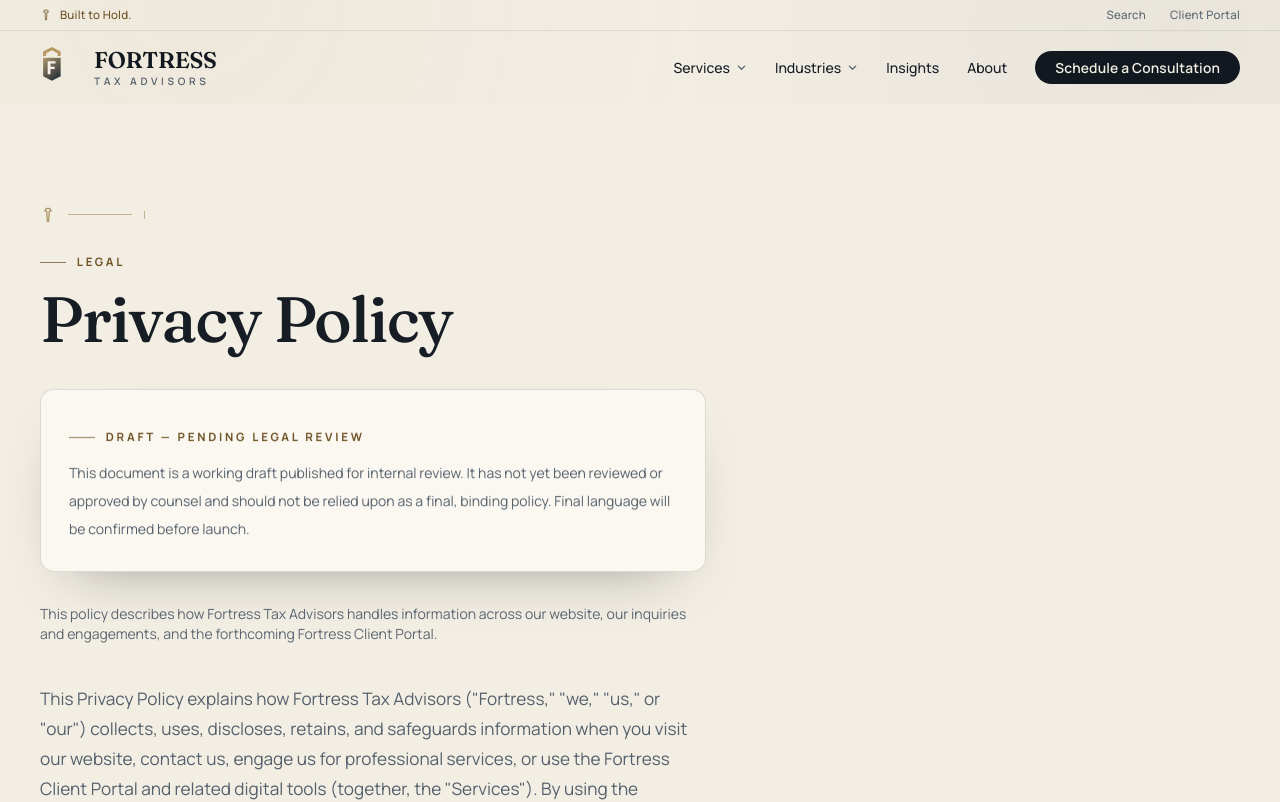
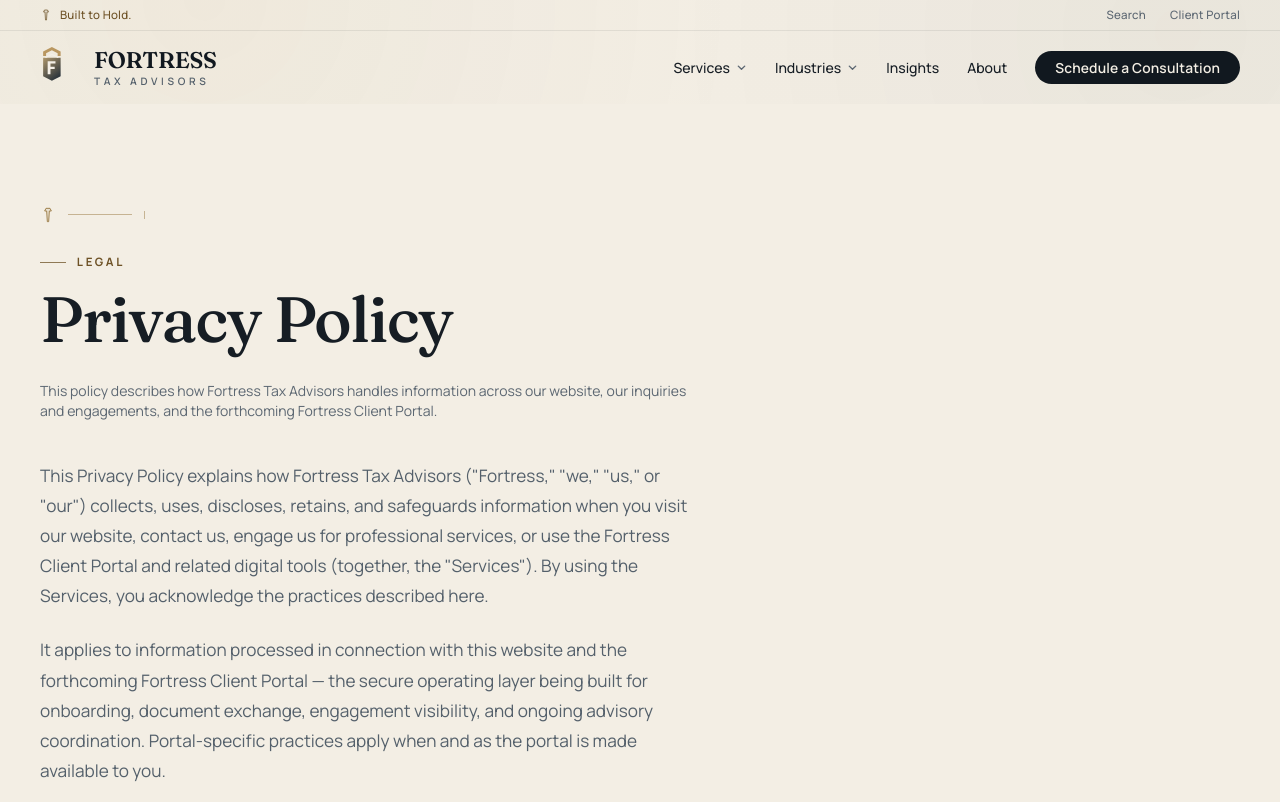
Before and after one commit to fortresstaxadvisors/websitefrontend, a Next.js app: page /privacy in a window 1280 px wide. Shown: the top 802 px of the page. Built offline with nearby package versions, Linux system fonts and the light colour scheme.

Commit message:
Remove legal draft review notices

```diff
--- a/src/app/privacy/page.tsx
+++ b/src/app/privacy/page.tsx
@@ -1,31 +1,28 @@
 import type { Metadata } from "next";
-import { Section, SectionHeader, Eyebrow } from "@/components/ui";
+import { Section, SectionHeader } from "@/components/ui";
 import { Prose } from "@/components/prose";
-import { Reveal } from "@/components/reveal";
 
 /*
-  Privacy Policy — Wave-0 legal/prose styling. This is a DRAFT pending legal
-  review (visible notice below + a real HTML comment in the markup).
+  Privacy Policy — Wave-0 legal/prose styling.
 
   Scope note: this version is written to also cover the forthcoming Fortress
   Client Portal (account creation, onboarding, secure document upload and
   exchange, viewing of tax information, and advisory coordination). The portal
   is a FUTURE product — provisions about it are framed as applying "when and as
   the portal is made available" / "if you are granted access," so nothing here
-  claims a live, functioning portal today. Drafted defensively for maximum
-  protection of the firm; final language must be confirmed by counsel.
+  claims a live, functioning portal today.
 */
 
 export const metadata: Metadata = {
   title: "Privacy Policy",
   description:
-    "How Fortress Tax Advisors collects, uses, shares, and safeguards personal, financial, and tax information across our website and the forthcoming Fortress Client Portal. Draft pending legal review.",
+    "How Fortress Tax Advisors collects, uses, shares, and safeguards personal, financial, and tax information across our website and the forthcoming Fortress Client Portal.",
   alternates: { canonical: "/privacy" },
-  // Drafts should not yet be surfaced in search results.
+  // Keep legal pages out of search until final publishing inputs are confirmed.
   robots: { index: false, follow: true },
 };
 
-// The draft body. Rendered via <Prose> so it inherits the editorial body
+// The policy body. Rendered via <Prose> so it inherits the editorial body
 // treatment (measured column, tabular figures, section headings).
 const PRIVACY_BODY = `This Privacy Policy explains how Fortress Tax Advisors ("Fortress," "we," "us," or "our") collects, uses, discloses, retains, and safeguards information when you visit our website, contact us, engage us for professional services, or use the Fortress Client Portal and related digital tools (together, the "Services"). By using the Services, you acknowledge the practices described here.
 
@@ -95,17 +92,6 @@
 export default function PrivacyPage() {
   return (
     <>
-      {/* DRAFT — PENDING LEGAL REVIEW. Do not treat as a final, binding policy. */}
-      {/* Also emit a real HTML comment into the served markup (the JSX comment
-          above is stripped by React and never reaches the page source). */}
-      <div
-        hidden
-        aria-hidden="true"
-        dangerouslySetInnerHTML={{
-          __html:
-            "<!-- DRAFT — PENDING LEGAL REVIEW: Privacy Policy. Not reviewed by counsel; not final or binding. -->",
-        }}
-      />
       <Section tone="paper" as="div">
         <div className="measure">
           <SectionHeader
@@ -114,10 +100,6 @@
             title="Privacy Policy"
             opener
           />
-
-          <Reveal kind="rise">
-            <DraftNotice />
-          </Reveal>
 
           <p className="mt-8 text-sm text-[var(--faint)]">
             This policy describes how Fortress Tax Advisors handles information
@@ -140,23 +122,3 @@
     </>
   );
 }
-
-/** The prominent "draft pending legal review" notice shared by legal pages. */
-function DraftNotice() {
-  return (
-    <div
-      role="note"
-      className="panel mt-10 border-l-2 border-[var(--accent)] p-6 md:p-7"
-    >
-      <Eyebrow className="text-[var(--accent-ink)]">
-        Draft — pending legal review
-      </Eyebrow>
-      <p className="mt-3 max-w-2xl text-sm leading-7 text-[var(--muted)]">
-        This document is a working draft published for internal review. It has
-        not yet been reviewed or approved by counsel and should not be relied
-        upon as a final, binding policy. Final language will be confirmed before
-        launch.
-      </p>
-    </div>
-  );
-}
--- a/src/app/sitemap.ts
+++ b/src/app/sitemap.ts
@@ -72,6 +72,6 @@
     entry("/client-portal", 0.6, "monthly"),
     entry("/newsroom", 0.6, "monthly"),
     // Legal pages (/privacy, /terms) are omitted while they carry `noindex`
-    // as drafts pending legal review.
+    // pending final publishing inputs.
   ];
 }
--- a/src/app/terms/page.tsx
+++ b/src/app/terms/page.tsx
@@ -1,35 +1,33 @@
 import type { Metadata } from "next";
-import { Section, SectionHeader, Eyebrow } from "@/components/ui";
+import { Section, SectionHeader } from "@/components/ui";
 import { Prose } from "@/components/prose";
-import { Reveal } from "@/components/reveal";
 
 /*
-  Terms of Use — Wave-0 legal/prose styling. DRAFT pending legal review
-  (visible notice + a real HTML comment in the markup).
+  Terms of Use — Wave-0 legal/prose styling.
 
   Scope note: written to also govern the forthcoming Fortress Client Portal
   (account registration, onboarding, secure document upload/exchange, viewing
   of tax information, secure messaging, and advisory coordination). The portal
   is a FUTURE product — portal provisions apply "when and as made available" /
   "if you are granted access," so nothing here represents a live, functioning
-  portal today. Drafted defensively for maximum protection of the firm:
+  portal today. Written defensively for maximum protection of the firm:
   acceptable-use, account/security, electronic-records, disclaimers,
   limitation of liability, indemnification, suspension, and governing law.
   Truthful: Fortress is a licensed CPA firm, not a law firm; the professional
   relationship is governed by a signed engagement letter, which controls.
-  Final language must be confirmed by counsel; bracketed items need input.
+  Bracketed items need input before search indexing.
 */
 
 export const metadata: Metadata = {
   title: "Terms of Use",
   description:
-    "Terms governing use of the Fortress Tax Advisors website and the forthcoming Fortress Client Portal, including acceptable use, accounts, disclaimers, and limitation of liability. Engagements are governed by a signed engagement letter. Draft pending legal review.",
+    "Terms governing use of the Fortress Tax Advisors website and the forthcoming Fortress Client Portal, including acceptable use, accounts, disclaimers, and limitation of liability. Engagements are governed by a signed engagement letter.",
   alternates: { canonical: "/terms" },
-  // Drafts should not yet be surfaced in search results.
+  // Keep legal pages out of search until final publishing inputs are confirmed.
   robots: { index: false, follow: true },
 };
 
-// The draft body. Rendered via <Prose>.
+// The terms body. Rendered via <Prose>.
 const TERMS_BODY = `These Terms of Use ("Terms") govern your access to and use of the website of Fortress Tax Advisors ("Fortress," "we," "us," or "our"), the Fortress Client Portal, and any related digital tools, content, and features (together, the "Services"). By accessing or using the Services, you agree to these Terms. If you do not agree, do not use the Services. If you use the Services on behalf of an entity, you represent that you are authorized to bind that entity to these Terms.
 
 The content on the Services is provided for general informational purposes only and does not by itself establish an advisory or client relationship. Formal services are governed by a signed engagement letter, which controls.
@@ -113,24 +111,9 @@
 export default function TermsPage() {
   return (
     <>
-      {/* DRAFT — PENDING LEGAL REVIEW. Do not treat as final, binding terms. */}
-      {/* Also emit a real HTML comment into the served markup (the JSX comment
-          above is stripped by React and never reaches the page source). */}
-      <div
-        hidden
-        aria-hidden="true"
-        dangerouslySetInnerHTML={{
-          __html:
-            "<!-- DRAFT — PENDING LEGAL REVIEW: Terms of Use. Not reviewed by counsel; not final or binding. -->",
-        }}
-      />
       <Section tone="paper" as="div">
         <div className="measure">
           <SectionHeader as="h1" eyebrow="Legal" title="Terms of Use" opener />
-
-          <Reveal kind="rise">
-            <DraftNotice />
-          </Reveal>
 
           <p className="mt-8 text-sm text-[var(--faint)]">
             These terms govern your use of the Fortress Tax Advisors website and
@@ -152,23 +135,3 @@
     </>
   );
 }
-
-/** The prominent "draft pending legal review" notice shared by legal pages. */
-function DraftNotice() {
-  return (
-    <div
-      role="note"
-      className="panel mt-10 border-l-2 border-[var(--accent)] p-6 md:p-7"
-    >
-      <Eyebrow className="text-[var(--accent-ink)]">
-        Draft — pending legal review
-      </Eyebrow>
-      <p className="mt-3 max-w-2xl text-sm leading-7 text-[var(--muted)]">
-        This document is a working draft published for internal review. It has
-        not yet been reviewed or approved by counsel and should not be relied
-        upon as final, binding terms. Final language will be confirmed before
-        launch.
-      </p>
-    </div>
-  );
-}
```
